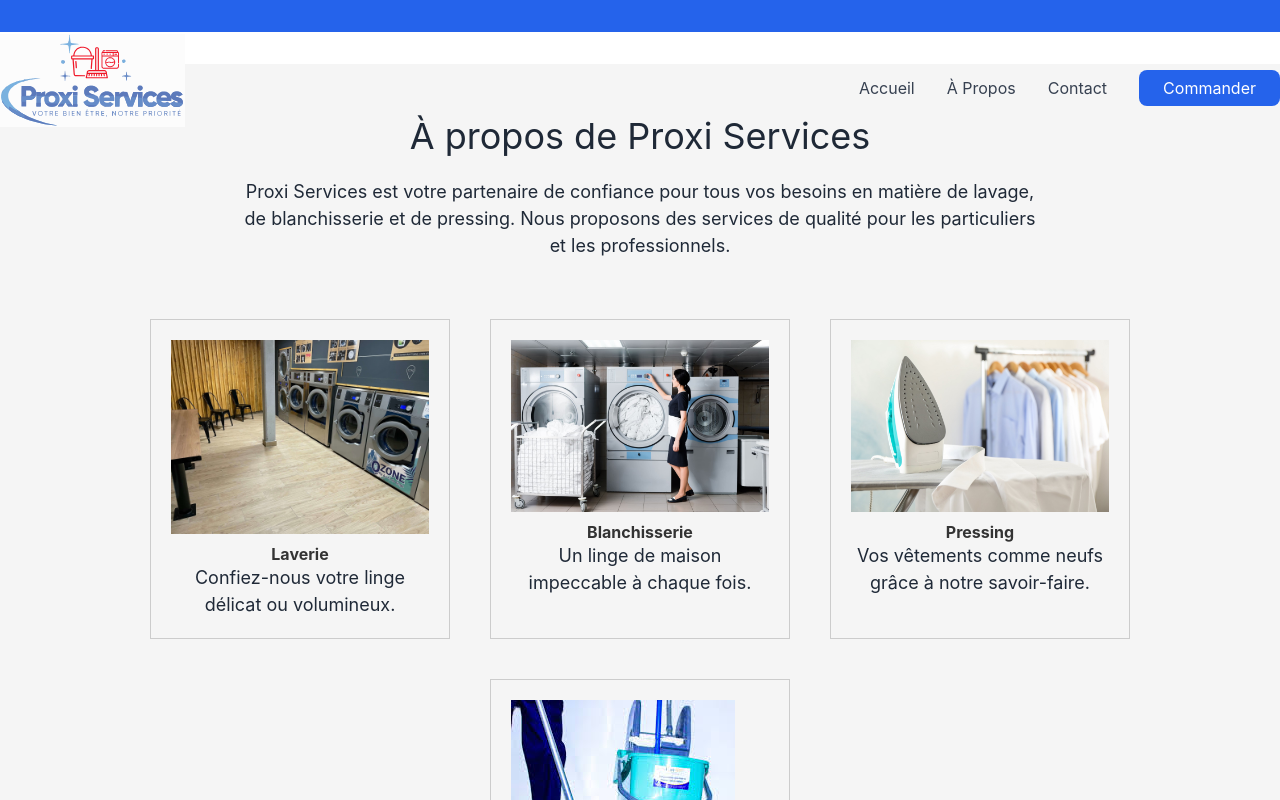
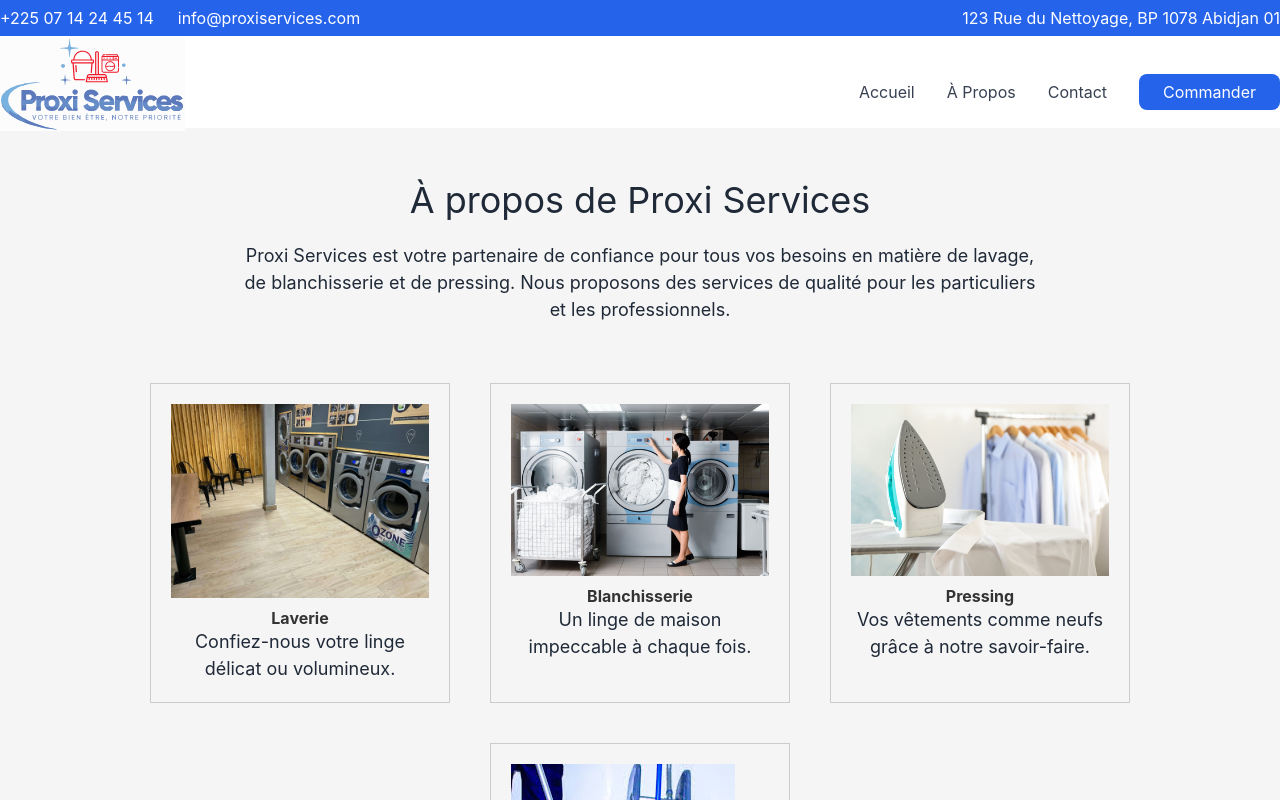
Before and after one commit to Couldevlop/PROXI-SERVICES, a React (Create React App) app: page /about in a window 1280 px wide. Shown: the top 800 px of the page. Built offline with nearby package versions, Linux system fonts and the light colour scheme.

Commit message:
Ajout de la partie admin (suite)

```diff
--- a/src/components/layout/Header.jsx
+++ b/src/components/layout/Header.jsx
@@ -6,6 +6,7 @@ import { Menu, X, ChevronDown } from "lucide-react";
 const Header = () => {
   const [isMenuOpen, setIsMenuOpen] = useState(false);
   const [isScrolled, setIsScrolled] = useState(false);
+  const [activeMenu, setActiveMenu] = useState(null); // Pour les sous-menus sur mobile
   const location = useLocation();
 
   const navigationItems = [
@@ -39,30 +40,28 @@ const Header = () => {
       <div className="hidden lg:block bg-blue-600 text-white">
         <div className="container mx-auto px-4 py-2">
           <div className="flex justify-between items-center">
-            <div className="flex space-x-6 w-4 h-4">
-              {/* <a
+            <div className="flex space-x-6">
+              <a
                 href="tel:+33123456789"
                 className="flex items-center space-x-2 hover:text-blue-200"
               >
-                <Phone className="w-4 h-4" />
                 <span>+225 07 14 24 45 14</span>
               </a>
               <a
                 href="mailto:info@proxiservice.com"
                 className="flex items-center space-x-2 hover:text-blue-200"
               >
-                <Mail className="w-4 h-4" />
                 <span>info@proxiservices.com</span>
-              </a> */}
+              </a>
             </div>
             <div className="flex items-center space-x-2">
-              {/* <MapPin className="w-4 h-4" />
-              <span>123 Rue du Nettoyage, BP 1078 Abidjan 01</span> */}
+              <span>123 Rue du Nettoyage, BP 1078 Abidjan 01</span>
             </div>
           </div>
         </div>
       </div>
-      {/* Logo Section */}
+
+      {/* Logo and Menu */}
       <div
         className={`container mx-auto px-4 py-4 ${
           isScrolled ? "py-2" : "py-4"
@@ -90,49 +89,20 @@ const Header = () => {
               {/* Desktop Navigation */}
               <nav className="hidden lg:flex items-center space-x-8">
                 {navigationItems.map((item) => (
-                  <div
+                  <Link
                     key={item.title}
-                    className="relative"
-                    onMouseEnter={() => setIsMenuOpen(item.title)}
-                    onMouseLeave={() => setIsMenuOpen(null)}
+                    to={item.path}
+                    className={`text-gray-700 hover:text-blue-600 ${
+                      location.pathname === item.path ? "text-blue-600" : ""
+                    }`}
                   >
-                    <Link
-                      to={item.path}
-                      className={`flex items-center space-x-1 text-gray-700 hover:text-blue-600
-                          ${
-                            location.pathname === item.path
-                              ? "text-blue-600"
-                              : ""
-                          }`}
-                    >
-                      <span>{item.title}</span>
-                      {item.subItems && <ChevronDown className="w-4 h-4" />}
-                    </Link>
-                    {/* Dropdown Menu */}
-                    {item.subItems && isMenuOpen === item.title && (
-                      <motion.div
-                        initial={{ opacity: 0, y: 10 }}
-                        animate={{ opacity: 1, y: 0 }}
-                        exit={{ opacity: 0, y: 10 }}
-                        className="absolute top-full left-0 w-64 bg-white shadow-lg rounded-lg py-2 mt-2"
-                      >
-                        {item.subItems.map((subItem) => (
-                          <Link
-                            key={subItem.title}
-                            to={subItem.path}
-                            className="block px-4 py-2 text-gray-700 hover:bg-blue-50 hover:text-blue-600"
-                          >
-                            {subItem.title}
-                          </Link>
-                        ))}
-                      </motion.div>
-                    )}
-                  </div>
+                    {item.title}
+                  </Link>
                 ))}
                 <Link to="/commande">
                   <button
                     className="px-6 py-2 bg-blue-600 text-white rounded-lg hover:bg-blue-700
-                          transition-colors duration-300"
+                      transition-colors duration-300"
                   >
                     Commander
                   </button>
@@ -169,20 +139,30 @@ const Header = () => {
                 <nav className="flex flex-col space-y-4">
                   {navigationItems.map((item) => (
                     <div key={item.title}>
-                      <Link
-                        to={item.path}
-                        onClick={() => setIsMenuOpen(false)}
-                        className={`block text-gray-700 hover:text-blue-600
-                              ${
-                                location.pathname === item.path
-                                  ? "text-blue-600"
-                                  : ""
-                              }`}
+                      <button
+                        onClick={() =>
+                          setActiveMenu(
+                            activeMenu === item.title ? null : item.title
+                          )
+                        }
+                        className={`flex items-center justify-between w-full text-gray-700 hover:text-blue-600`}
                       >
-                        {item.title}
-                      </Link>
-                      {item.subItems && (
-                        <div className="pl-4 mt-2 space-y-2">
+                        <span>{item.title}</span>
+                        {item.subItems && (
+                          <ChevronDown
+                            className={`w-4 h-4 transform transition-transform ${
+                              activeMenu === item.title ? "rotate-180" : ""
+                            }`}
+                          />
+                        )}
+                      </button>
+                      {item.subItems && activeMenu === item.title && (
+                        <motion.div
+                          initial={{ opacity: 0, height: 0 }}
+                          animate={{ opacity: 1, height: "auto" }}
+                          exit={{ opacity: 0, height: 0 }}
+                          className="pl-4 mt-2 space-y-2"
+                        >
                           {item.subItems.map((subItem) => (
                             <Link
                               key={subItem.title}
@@ -193,7 +173,7 @@ const Header = () => {
                               {subItem.title}
                             </Link>
                           ))}
-                        </div>
+                        </motion.div>
                       )}
                     </div>
                   ))}
--- a/src/pages/About.jsx
+++ b/src/pages/About.jsx
@@ -34,7 +34,7 @@ export default function About() {
   ];
 
   return (
-    <div className="about">
+    <div className="about mt-16">
       <h1>À propos de Proxi Services</h1>
       <p>
         Proxi Services est votre partenaire de confiance pour tous vos besoins
```
Also changed, not shown: 3 other files (tests, documents, lock files or other folders).
